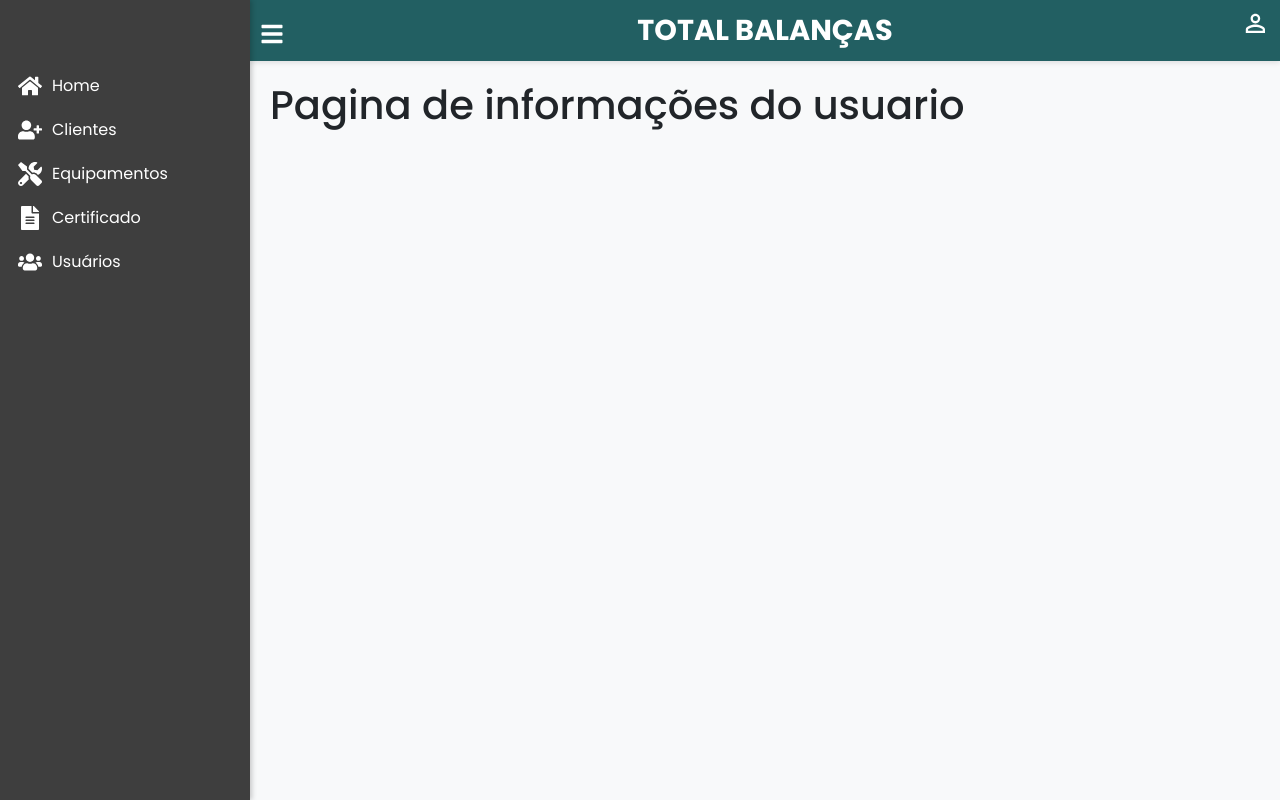
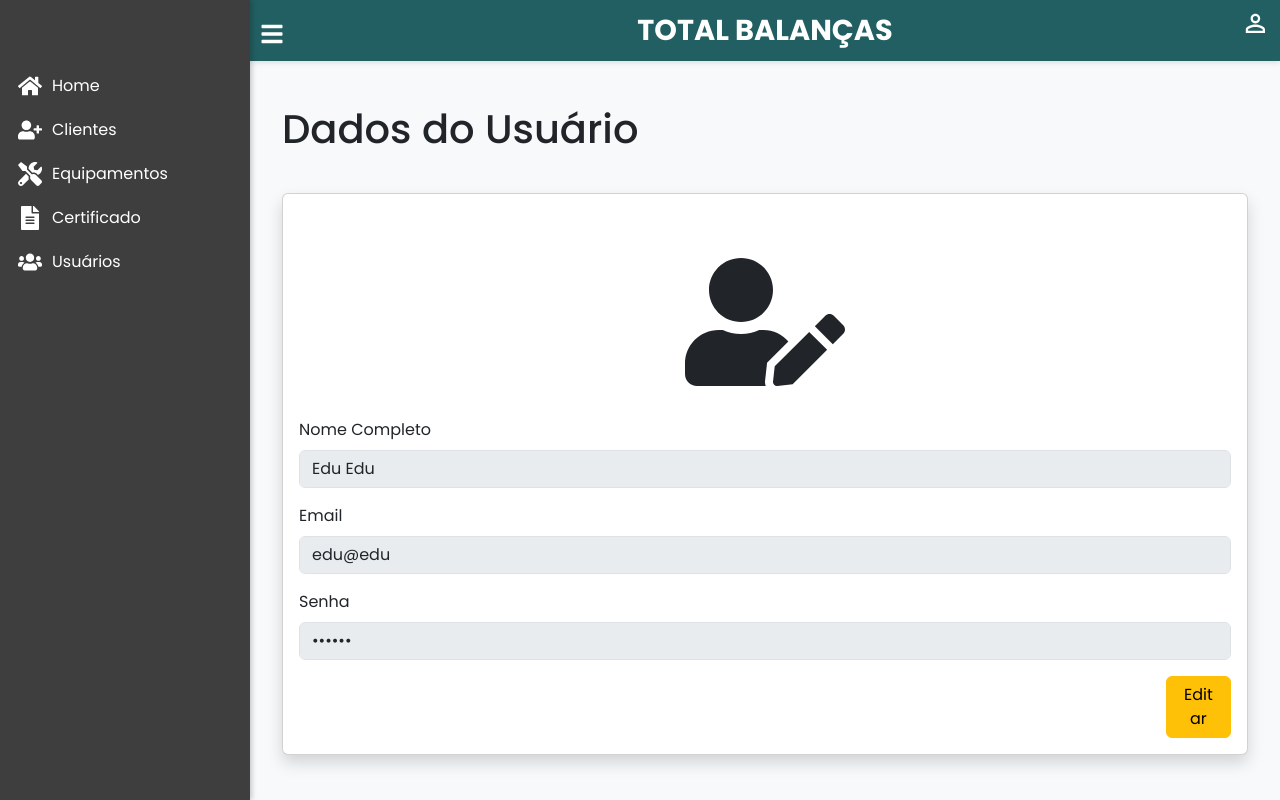
Before and after one commit to EduCarmo/front-sistema-certificado, a React (Create React App) app: page /usuario in a window 1280 px wide. Built offline with nearby package versions, Linux system fonts and the light colour scheme.

Commit message:
feito algumas melhorias e finalização da pagina do usuario

```diff
--- a/src/ConteudoPages/ConteudoCadastroUsuario/ConteudoCadastroUsuario.css
+++ b/src/ConteudoPages/ConteudoCadastroUsuario/ConteudoCadastroUsuario.css
@@ -1,5 +1,14 @@
 .title {
     margin-bottom: 40px;
+}
+
+.buttonCadastrarUsers > button {
+    margin-top: 4px;
+}
+
+.buttonActions > button {
+    margin: 3px 5px;
+    width: 20%;
 }
 
 @media (max-width: 768px) {
--- a/src/ConteudoPages/ConteudoCadastroUsuario/ConteudoCadastroUsuario.js
+++ b/src/ConteudoPages/ConteudoCadastroUsuario/ConteudoCadastroUsuario.js
@@ -7,6 +7,7 @@ import Table from "react-bootstrap/Table";
 import { Container, Card } from "react-bootstrap";
 import "./ConteudoCadastroUsuario.css";
 import AlertComponents from "../../components/AlertComponents/AlertComponents";
+import ButtonComponents from "../../components/ButtonComponents/ButtonComponents";
 
 function ConteudoCadastroUsuario() {
   const [errors, setErrors] = useState({});
@@ -93,7 +94,6 @@ function ConteudoCadastroUsuario() {
 
   return (
     <>
-      <div className="alert-success">
       <AlertComponents
         message={successMessage}
         variant="success"
@@ -111,7 +111,6 @@ function ConteudoCadastroUsuario() {
         variant={"danger"}
         onClose={() => setDeleteMessage("")}
       />
-      </div>
 
       <Container>
         <h1 className="title mt-4">Cadastro de Usuário</h1>
@@ -163,10 +162,13 @@ function ConteudoCadastroUsuario() {
                   <div className="text-danger">{errors.formConfirmarSenha}</div>
                 )}
               </Form.Group>
-
-              <Button className="mt-3" variant="primary" type="submit">
-                Cadastrar
-              </Button>
+              <div className="buttonCadastrarUsers">
+                <ButtonComponents
+                  variant="primary"
+                  type="submit"
+                  texto="Cadastrar"
+                />
+              </div>
             </Form>
           </Card.Body>
         </Card>
@@ -198,20 +200,22 @@ function ConteudoCadastroUsuario() {
                   <td>{user.email}</td>
                   <td>{user.senha}</td>
                   <td className="text-end">
-                    <Button
-                      className="m-1"
+                    <div className="buttonActions">
+
+                      <ButtonComponents
                         variant="warning"
+                        type="button"
+                        texto="Editar"
                         onClick={() => handleEdit(user)}
-                    >
-                      Editar
-                    </Button>
-                    <Button
-                      className="m-1"
+                      />
+                      <ButtonComponents
                         variant="danger"
+                        type="button"
+                        texto="Excluir"
                         onClick={() => handleDelete(user.id)}
-                    >
-                      Excluir
-                    </Button>
+                      />
+
+                    </div>
                   </td>
                 </tr>
               ))
--- a/src/ConteudoPages/ConteudoUsuario/ConteudoUsuario.css
+++ b/src/ConteudoPages/ConteudoUsuario/ConteudoUsuario.css
@@ -0,0 +1,25 @@
+.iconsUser {
+    display: flex;
+    justify-content: center;
+}
+
+.iconUser {
+    margin-top: 3rem;
+    font-size: 10rem;
+}
+
+.buttonUserEdit > button {
+    width: 7%;
+}
+
+@media (max-width: 768px) {
+    .containerEditUsers {
+        width: 100%;
+        margin-left: 30px;
+    }
+
+    .buttonUserEdit > button {
+        margin-top: 20px;
+        width: 30%;
+    }
+}
--- a/src/ConteudoPages/ConteudoUsuario/ConteudoUsuario.js
+++ b/src/ConteudoPages/ConteudoUsuario/ConteudoUsuario.js
@@ -1,10 +1,106 @@
-import React from 'react'
+import React, { useState } from "react";
+import { Container, Card } from "react-bootstrap";
+import InputGroup from "react-bootstrap/InputGroup";
+import Form from "react-bootstrap/Form";
+import { FaUserEdit } from "react-icons/fa";
+import "./ConteudoUsuario.css";
+import AlertComponents from "../../components/AlertComponents/AlertComponents";
+import ButtonComponents from "../../components/ButtonComponents/ButtonComponents";
+
 function ConteudoUsuario() {
-    return (
-        <>
-            <h1>Pagina de informações do usuario</h1>
-        </>
-    )
+  const [isEditing, setIsEditing] = useState(false);
+  const [editMessage, setEditmessage] = useState("");
+
+  const [userData, setUserData] = useState({
+    nome: "Edu Edu",
+    email: "edu@edu",
+    senha: "eduedu",
+  });
+
+  const toggleEdit = () => {
+    if (isEditing) {
+      setEditmessage("Dados atualizados com sucesso!");
+      setTimeout(() => setEditmessage(""), 3000);
+    }
+    setIsEditing(!isEditing);
+  };
+
+  const handleChange = (e) => {
+    const { name, value } = e.target;
+    setUserData((prevData) => ({
+      ...prevData,
+      [name]: value,
+    }));
+  };
+
+  return (
+    <>
+      {editMessage && (
+        <AlertComponents
+          message={editMessage}
+          variant="success"
+          onClose={() => setEditmessage("")}
+        />
+      )}
+      <Container className="">
+        <h1 className="title mt-4">Dados do Usuário</h1>
+        <Card className="shadow containerEditUsers">
+          <div className="iconsUser">
+            <FaUserEdit className="iconUser" />
+          </div>
+          <Card.Body>
+            <Form.Label id="formNameCompleto" name="formNameCompleto">
+              Nome Completo
+            </Form.Label>
+            <InputGroup className="mb-3">
+              <Form.Control
+                name="nome"
+                type="text"
+                value={userData.nome}
+                onChange={handleChange}
+                disabled={!isEditing}
+              />
+            </InputGroup>
+
+            <Form.Label id="formEmail" name="formNameEmail">
+              Email
+            </Form.Label>
+            <InputGroup className="mb-3">
+              <Form.Control
+                name="email"
+                type="email"
+                value={userData.email}
+                onChange={handleChange}
+                disabled={!isEditing}
+              />
+            </InputGroup>
+
+            <Form.Label id="formSenha" name="formSenha">
+              Senha
+            </Form.Label>
+            <InputGroup className="mb-3">
+              <Form.Control
+                name="senha"
+                type="password"
+                value={userData.senha}
+                onChange={handleChange}
+                disabled={!isEditing}
+              />
+            </InputGroup>
+
+            <div className="text-end buttonUserEdit">
+              <ButtonComponents
+                variant={isEditing ? "success" : "warning"}
+                type="button"
+                texto={isEditing ? "Salvar" : "Editar"}
+                onClick={toggleEdit}
+              />
+            </div>
+          </Card.Body>
+        </Card>
+      </Container>
+    </>
+  );
 }
 
-export default ConteudoUsuario
+export default ConteudoUsuario;
--- a/src/components/AlertComponents/AlertComponents.css
+++ b/src/components/AlertComponents/AlertComponents.css
@@ -1,4 +1,4 @@
-.alert-success{
+.alertMenssage{
     position: absolute;
     top: 5px;
     right: 5px;
--- a/src/components/AlertComponents/AlertComponents.js
+++ b/src/components/AlertComponents/AlertComponents.js
@@ -6,7 +6,7 @@ function AlertComponents({ message, variant, onClose }) {
   if (!message) return null;
 
   return (
-    <div>
+    <div className="alertMenssage">
       <Alert variant={variant} onClose={onClose} dismissible>
         {message}
       </Alert>
--- /dev/null
+++ b/src/components/ButtonComponents/ButtonComponents.js
@@ -0,0 +1,10 @@
+import React from 'react';
+import Button from 'react-bootstrap/Button';
+
+function ButtonComponents({variant, type, texto, onClick}) {
+    return (
+        <Button variant={variant} type={type} onClick={onClick}>{texto}</Button>
+    );
+}
+
+export default ButtonComponents;
--- a/src/pages/Login/Login.css
+++ b/src/pages/Login/Login.css
@@ -66,3 +66,8 @@
         font-size: 2rem;
     }
 }
+
+.buttonLogin > button {
+    width: 100%;
+    margin-top: 1rem;
+}
--- a/src/pages/Login/Login.js
+++ b/src/pages/Login/Login.js
@@ -3,6 +3,7 @@ import { Container, Row, Col, Form, Card } from "react-bootstrap";
 
 import "./Login.css";
 import AlertComponents from "../../components/AlertComponents/AlertComponents";
+import ButtonComonents from "../../components/ButtonComponents/ButtonComponents";
 
 function Login() {
   const [email, setEmail] = useState("");
@@ -39,7 +40,6 @@ function Login() {
 
   return (
     <>
-      <div className="alert-success">
       {alertMessage && (
         <AlertComponents
           message={alertMessage}
@@ -47,7 +47,6 @@ function Login() {
           onClose={() => setAlertMessage("")}
         />
       )}
-      </div>
       <header className="topo"></header>
       <div className="background-fundo">
         <Container fluid>
@@ -95,7 +94,10 @@ function Login() {
                         </Form.Control.Feedback>
                       )}
                     </Form.Group>
-                    <button className="loginButton w-100 mt-4" type="submit">Entrar</button>
+                    {/* <button className="loginButton w-100 mt-4" type="submit">Entrar</button> */}
+                    <div className="buttonLogin">
+                    < ButtonComonents  variant={"success"} type={"submit"} texto={"Entrar"}/>
+                    </div>
                   </Form>
                 </Card.Body>
               </Card>
```
Also changed, not shown: src/components/ButtonComponents/ButtonComponents.css (added). Lines whose indentation alone changed are shown as unchanged.
